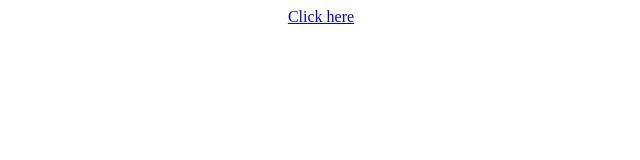
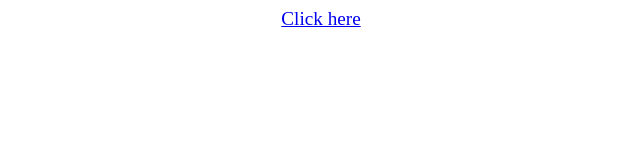
Before and after one commit to amine-zebdi/amine-zebdi.github.io, a plain HTML site: page index.html in a window 1280 px wide. Shown: the full height of the page, 319-959 px from the left. Drawn offline with Linux system fonts and the light colour scheme.

Commit message:
Update index.html

```diff
--- a/index.html
+++ b/index.html
@@ -8,7 +8,7 @@
   </head>
   <body>
     <div>
-      <a href="plu://pwang.co/confirmSetting">Click here</a>
+      <a href="plu://pwang.co/confirmSetting"><span style="font-size: larger">Click here</span></a>
     </div>
   </body>
 </html>
```
